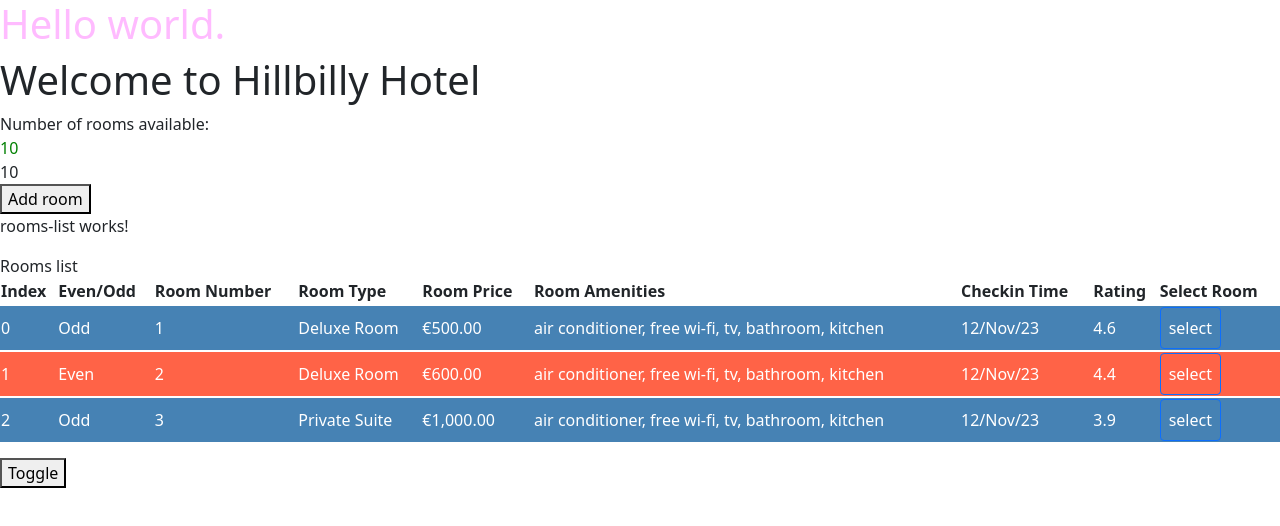
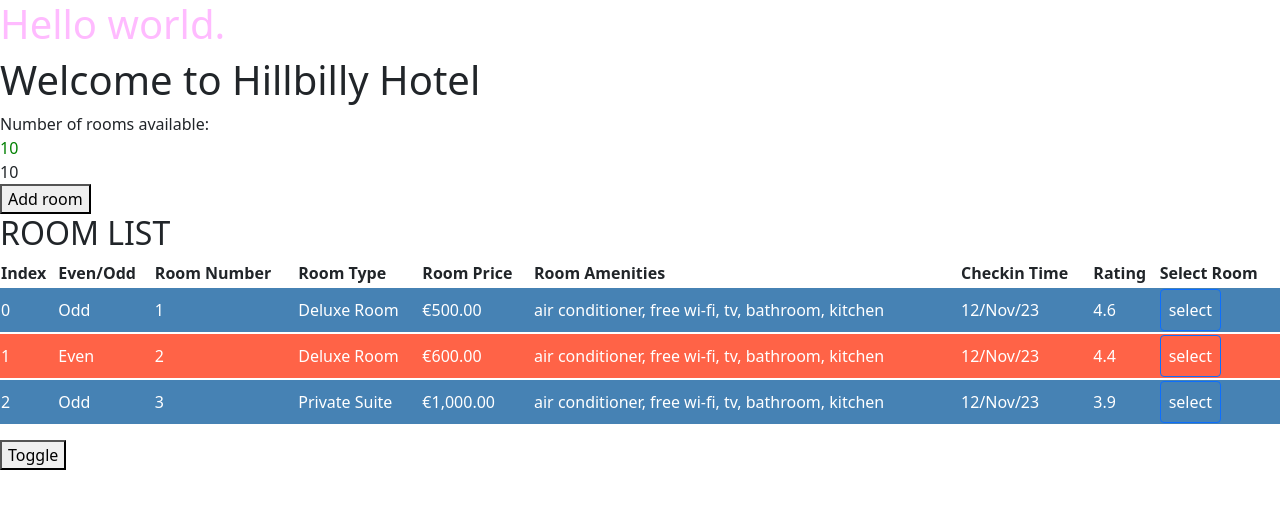
Before and after one commit to DraganGlamocic/angular-practice-inventory-app, an Angular app: page / in a window 1280 px wide. Shown: the top 526 px of the page. Built offline with nearby package versions, Linux system fonts and the light colour scheme.

Commit message:
Practice LifeCycle Hooks: # ngOnChanges / Change detection. # applied to title. title referred to from child(rooms-list)

```diff
--- a/projects/hotelinventory/src/app/rooms/rooms-list/rooms-list.component.html
+++ b/projects/hotelinventory/src/app/rooms/rooms-list/rooms-list.component.html
@@ -1,6 +1,4 @@
-<p>rooms-list works!</p>
-
-Rooms list
+<h2>{{title}}</h2>
 <table class="table">
   <tr>
     <th>Index</th>
--- a/projects/hotelinventory/src/app/rooms/rooms-list/rooms-list.component.ts
+++ b/projects/hotelinventory/src/app/rooms/rooms-list/rooms-list.component.ts
@@ -1,4 +1,13 @@
-import {ChangeDetectionStrategy, Component, EventEmitter, Input, OnInit, Output} from '@angular/core';
+import {
+  ChangeDetectionStrategy,
+  Component,
+  EventEmitter,
+  Input,
+  OnChanges,
+  OnInit,
+  Output,
+  SimpleChanges
+} from '@angular/core';
 import {RoomList} from "../rooms";
 
 @Component({
@@ -7,9 +16,12 @@ import {RoomList} from "../rooms";
   styleUrls: ['./rooms-list.component.scss'],
   changeDetection: ChangeDetectionStrategy.OnPush
 })
-export class RoomsListComponent implements OnInit {
+export class RoomsListComponent implements OnInit, OnChanges {
 
   @Input() rooms: RoomList[] = [];
+
+  @Input() title: string = ''
+
   @Output() selectedRoom = new EventEmitter<RoomList>();
 
   constructor() {
@@ -21,4 +33,11 @@ export class RoomsListComponent implements OnInit {
   selectRoom(room: RoomList) {
     this.selectedRoom.emit(room);
   }
+
+  ngOnChanges(changes: SimpleChanges): void {
+    console.log(changes)
+    if(changes['title']) {
+      this.title = changes['title'].currentValue.toUpperCase();
+    }
+  }
 }
--- a/projects/hotelinventory/src/app/rooms/rooms.component.html
+++ b/projects/hotelinventory/src/app/rooms/rooms.component.html
@@ -19,7 +19,7 @@
 </div>
 
 <div *ngIf="rooms.availableRooms > 0">
-<hinv-rooms-list [rooms]="roomList"
+<hinv-rooms-list [rooms]="roomList" [title]="title"
   (selectedRoom)="selectRoom($event)">
 </hinv-rooms-list>
 </div>
--- a/projects/hotelinventory/src/app/rooms/rooms.component.ts
+++ b/projects/hotelinventory/src/app/rooms/rooms.component.ts
@@ -20,6 +20,8 @@ export class RoomsComponent implements OnInit {
     availableRooms: 10,
     bookedRooms: 5
   }
+
+  title= 'Room List';
 
   roomList: RoomList[] = [];
 
@@ -64,6 +66,7 @@ export class RoomsComponent implements OnInit {
 
   toggle() {
     this.hideRooms = !this.hideRooms;
+    this.title = "Rooms List";
   }
 
   selectRoom(room: RoomList) {
```
